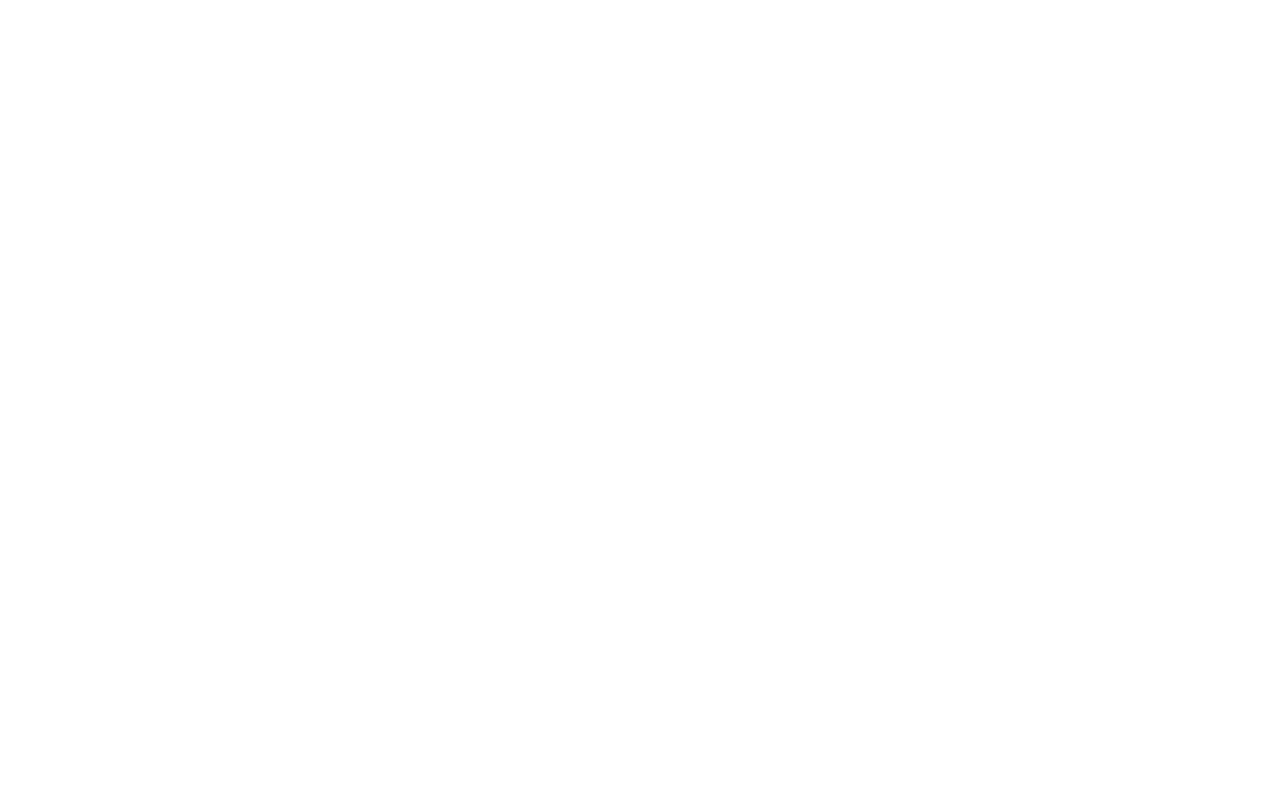
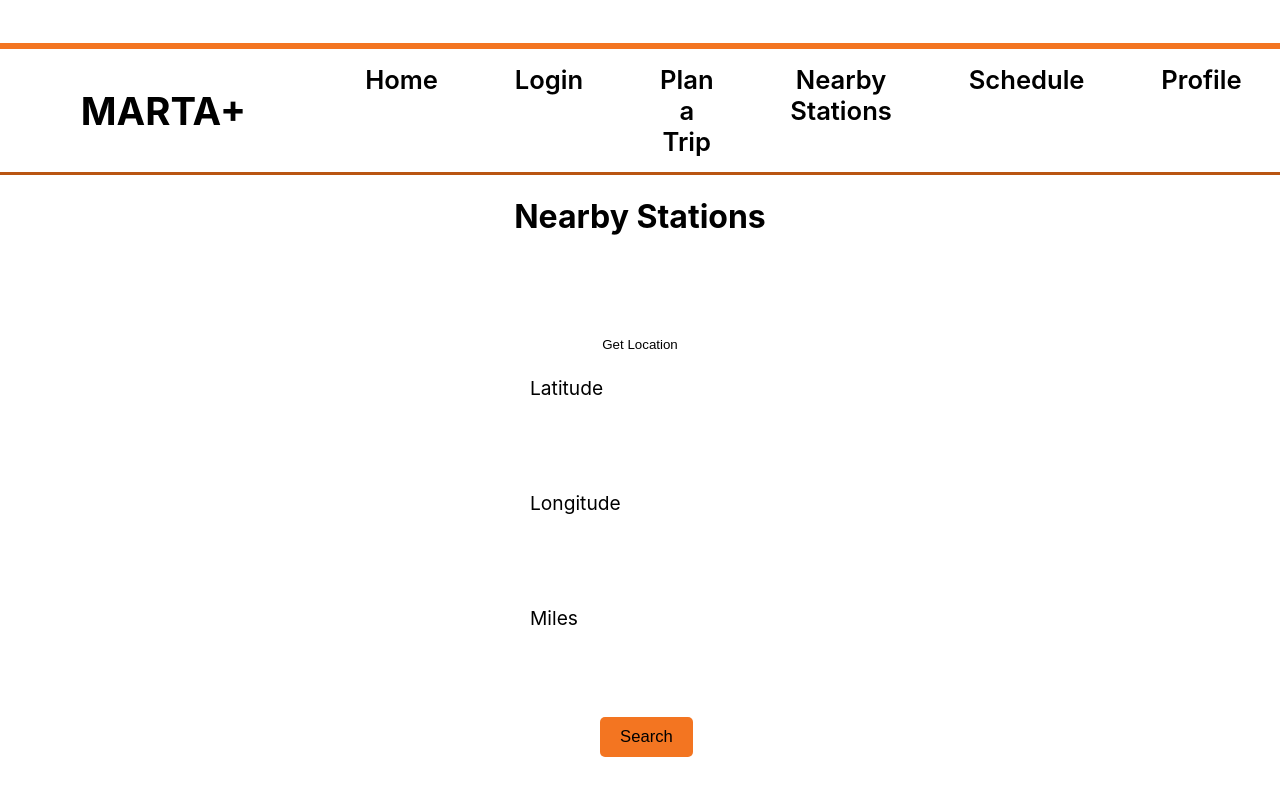
Before and after one commit to jch2000/marta-app, a React (Create React App) app in the folder my-app/: page /NearbyStations in a window 1280 px wide. Before the commit this address had no page. Shown: the top 796 px of the page. Built offline with nearby package versions, Linux system fonts and the light colour scheme; no server answers.

Commit message:
Nearby Stations page first commit

```diff
--- a/my-app/src/components/Navbar/navbar.js
+++ b/my-app/src/components/Navbar/navbar.js
@@ -25,6 +25,9 @@
                     <Link to='/planTrip'>Plan a Trip</Link>
                 </li>
                 <li>
+                    <Link to='/nearbyStations'>Nearby Stations</Link>
+                </li>
+                <li>
                     <Link to='/schedule'>Schedule</Link>
                 </li>
                 <li>
--- /dev/null
+++ b/my-app/src/components/nearbyStations/nearbyStations.css
@@ -0,0 +1,38 @@
+#nearbyStations {
+    display: flex;
+    flex-direction: column;
+    align-items: center;
+    justify-content: center;
+    text-align: center;
+    height: 100vh;
+}
+
+#nearbyStations #nearest {
+    margin: 20px 0;
+}
+
+form {
+    margin-top: 20px;
+}
+
+label {
+    display: block;
+    margin-bottom: 5px;
+}
+
+input[type="text"] {
+    padding: 10px;
+    margin-bottom: 10px;
+    border: none;
+    border-radius: 5px;
+    width: 200px;
+    max-width: 100%;
+}
+
+button.submit {
+    padding: 10px 20px;
+    border: none;
+    border-radius: 5px;
+    cursor: pointer;
+    transition: all 0.3s ease;
+}
--- /dev/null
+++ b/my-app/src/components/nearbyStations/nearbyStations.js
@@ -0,0 +1,93 @@
+import './nearbyStations.css'
+import Navbar from '../Navbar/navbar';
+import { useState } from 'react';
+import Axios from 'axios';
+
+function FindNearestStation() {
+    const successCallback = (position) => {
+        let lat = position.coords.latitude;
+        let lng = position.coords.longitude;
+
+        const handleSubmit = async () => {
+            await Axios.post("/nearestStation", {
+                lat: lat,
+                lng: lng,
+            }).then ((response)=> {
+                const ele = document.getElementById('nearest');
+                ele.innerText = `Your nearest MARTA station is ${response.data[0].station_name} which is ${parseFloat(response.data[0].distance).toFixed(2)} miles away!`;
+            });
+        }
+        handleSubmit();
+    }
+
+    const errorCallback = (error) => {
+        console.log(error);
+    }
+
+    navigator.geolocation.getCurrentPosition(successCallback, errorCallback);
+}
+
+function NearbyStations() {
+    const [miles, setMilesInput] = useState("");
+    const [lat, setLatInput] = useState("");
+    const [lng, setLngInput] = useState("");
+    console.log(parseFloat(miles), parseFloat(lat), parseFloat(lng));
+
+    function getLocation() {
+        if (navigator.geolocation) {
+            navigator.geolocation.getCurrentPosition(showPosition);
+        } else {
+            alert("Geolocation not provided.");
+        }
+    }
+
+    function showPosition(position) {
+        const latitude = position.coords.latitude;
+        const longitude = position.coords.longitude;
+        setLatInput(latitude);
+        setLngInput(longitude);
+        document.getElementById("lat").value = latitude;
+        document.getElementById("lng").value = longitude;
+    }
+
+    const handleSubmit = async (e) => {
+        e.preventDefault();
+        await Axios.post("/nearbyStationCount", {
+            miles: miles,
+            lat: lat,
+            lng: lng,
+        }).then((response)=> {
+            const ele = document.getElementById('nearbyCount');
+            ele.innerText = `There are ${response.data[0].count} MARTA stations within ${miles} miles of ${lat}, ${lng}`;
+        });
+    }
+
+    return (
+        <div id="nearbyStations">
+            <Navbar/>
+            <FindNearestStation/>
+            <h1>Nearby Stations</h1>
+            <div id='nearest'></div>
+            <form>
+            <button id='coordsButton' onClick={getLocation}>Get Location</button>
+                <label htmlFor="lat">Latitude</label>
+                <input id='lat' type="text" required onChange={(e) => {
+                    setLatInput(e.target.value);
+                }}/>
+                <label htmlFor="lng">Longitude</label>
+                <input id='lng' type="text" required onChange={(e) => {
+                    setLngInput(e.target.value);
+                }}/>
+                <label htmlFor="miles">Miles</label>
+                <input id='miles' type="text" required onChange={(e) => {
+                    setMilesInput(e.target.value);
+                }}/>
+                <br></br>
+                <button className="submit" type="submit" onClick={handleSubmit}>Search</button>
+            </form>
+            <div id='nearbyCount'></div>
+        </div>
+    );
+}
+
+export default NearbyStations;
--- a/my-app/src/components/planTrip/planTrip.js
+++ b/my-app/src/components/planTrip/planTrip.js
@@ -40,29 +40,6 @@
         }
     }
     return {lineIds, stationIndices, stationNames};
-}
-
-function FindNearestStation() {
-    const successCallback = (position) => {
-        let userLat = position.coords.latitude;
-        let userLng = position.coords.longitude;
-
-        const handleSubmit = async () => {
-            await Axios.post("/nearestStation", {
-                userLat: userLat,
-                userLng: userLng,
-            }).then ((response)=> {
-                const ele = document.getElementById('nearestStation');
-                ele.innerText = `Your nearest MARTA station is ${response.data[0].station_name} which is ${parseFloat(response.data[0].distance).toFixed(2)} miles away!`;
-            });
-        }
-        handleSubmit();
-    }
-    const errorCallback = (error) => {
-        console.log(error);
-    }
-
-    navigator.geolocation.getCurrentPosition(successCallback, errorCallback);
 }
 
 function fastestRoute(rInfo, start, destination, time) {
@@ -114,9 +91,7 @@
     return (
         <div id="planTrip">
             <Navbar/>
-            <FindNearestStation/>
             <h1>Plan a Trip</h1>
-            <div id='nearestStation'></div>
             <form>
                 <label for="startStation">Start Station</label>
                 <select id="stations" name="stations" required onClick={(e) => {
--- a/my-app/src/index.js
+++ b/my-app/src/index.js
@@ -8,6 +8,7 @@
 import Login from './components/login/login';
 import Home from './components/homepage/home';
 import PlanTrip from './components/planTrip/planTrip';
+import NearbyStations from './components/nearbyStations/nearbyStations';
 import Schedule from './components/schedule/schedule';
 import Profile from './components/profile/profile';
 
@@ -21,7 +22,8 @@
       <Route path='/Home' element ={<Home />}/>
       <Route path='/Signup' element ={<Signup />}/>
       <Route path='/Login' element ={<Login />}/>
-      <Route path='/planTrip' element ={<PlanTrip />}/>
+      <Route path='/PlanTrip' element ={<PlanTrip />}/>
+      <Route path='/NearbyStations' element ={<NearbyStations />}/>
       <Route path='/schedule' element ={<Schedule />}/>
       <Route path='/profile' element ={<Profile />}/>
     </Routes>
```
Also changed, not shown: 1 other file (tests, documents, lock files or other folders).
